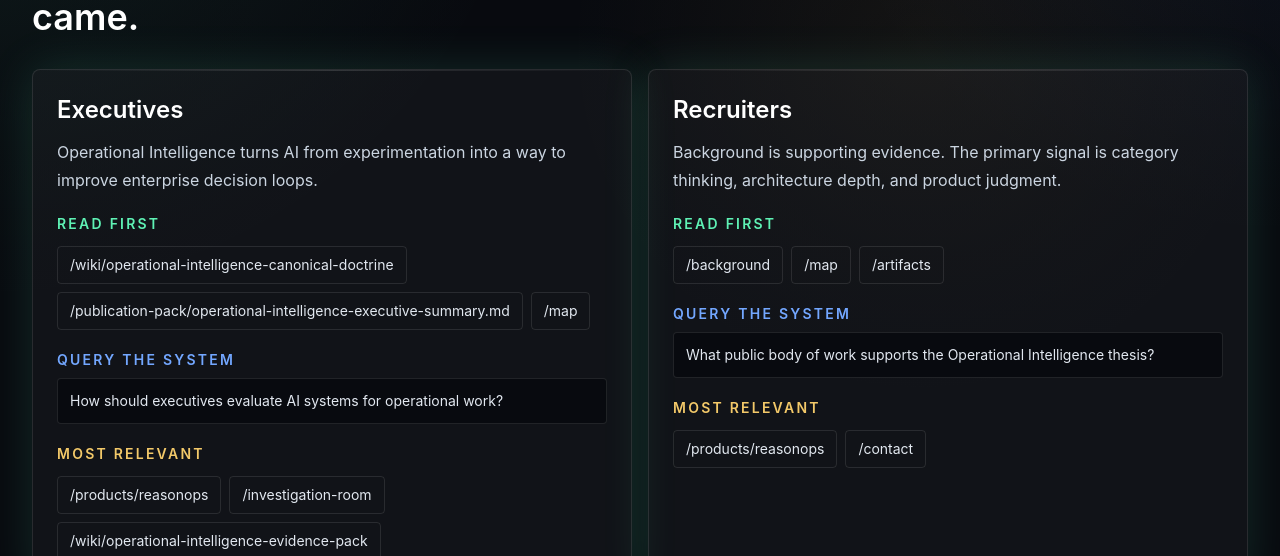
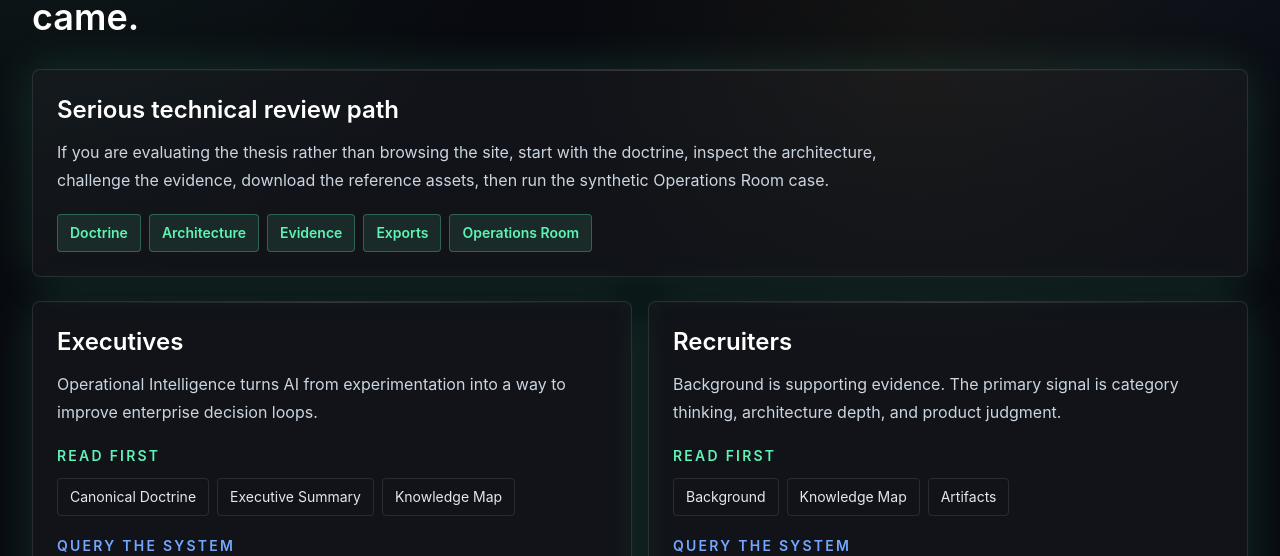
Before and after one commit to rseri17-code/seri-ai, a Next.js app: page /start-here in a window 1280 px wide. Shown: the part 244-800 px from the top of the page. Built offline with nearby package versions, Linux system fonts and the light colour scheme; no server answers.

Commit message:
Refine start-here review path

```diff
--- a/app/start-here/page.tsx
+++ b/app/start-here/page.tsx
@@ -9,9 +9,58 @@
   description: "Audience-specific paths through Operational Intelligence, agentic systems, enterprise AI architecture, and evaluation work."
 };
 
+const routeLabels: Record<string, string> = {
+  "/wiki/operational-intelligence-canonical-doctrine": "Canonical Doctrine",
+  "/wiki/operational-intelligence-reference-architecture": "Reference Architecture",
+  "/wiki/operational-intelligence-evidence-pack": "Evidence Pack",
+  "/wiki/operational-intelligence-publication-pack": "Publication Pack",
+  "/publication-pack/operational-intelligence-executive-summary.md": "Executive Summary",
+  "/publication-pack/operational-intelligence-diagrams.md": "Diagram Pack",
+  "/framework": "Framework",
+  "/map": "Knowledge Map",
+  "/work": "Work Index",
+  "/background": "Background",
+  "/resume": "Resume",
+  "/artifacts": "Artifacts",
+  "/patterns": "Patterns",
+  "/manifesto": "Manifesto",
+  "/products/reasonops": "ReasonOps",
+  "/investigation-room": "Operations Room",
+  "/evals": "Trust Evals",
+  "/radar": "Radar",
+  "/now": "Now",
+  "/contact": "Contact"
+};
+
+const reviewSpine = [
+  ["/wiki/operational-intelligence-canonical-doctrine", "Doctrine"],
+  ["/wiki/operational-intelligence-reference-architecture", "Architecture"],
+  ["/wiki/operational-intelligence-evidence-pack", "Evidence"],
+  ["/wiki/operational-intelligence-publication-pack", "Exports"],
+  ["/investigation-room", "Operations Room"]
+] as const;
+
+function labelFor(href: string) {
+  return routeLabels[href] ?? href.replace(/^\//, "").replace(/-/g, " ");
+}
+
 export default function StartHerePage() {
   return (
     <Section eyebrow="Start here" title="Choose the path that matches why you came." level="h1">
+      <Card className="mb-6 border-mint/25 bg-mint/[0.04]">
+        <h2 className="text-2xl font-semibold text-white">Serious technical review path</h2>
+        <p className="mt-3 max-w-4xl leading-7 text-slate-300">
+          If you are evaluating the thesis rather than browsing the site, start with the doctrine, inspect the architecture,
+          challenge the evidence, download the reference assets, then run the synthetic Operations Room case.
+        </p>
+        <div className="mt-5 flex flex-wrap gap-2">
+          {reviewSpine.map(([href, label]) => (
+            <Link key={href} href={href} className="rounded border border-mint/30 bg-mint/10 px-3 py-2 text-sm font-semibold text-mint hover:border-mint/60">
+              {label}
+            </Link>
+          ))}
+        </div>
+      </Card>
       <div className="grid gap-4 lg:grid-cols-2">
         {startHerePaths.map((path) => (
           <Card key={path.audience}>
@@ -21,7 +70,7 @@
             <div className="mt-3 flex flex-wrap gap-2">
               {path.readFirst.map((href) => (
                 <Link key={href} href={href} className="rounded border border-white/10 px-3 py-2 text-sm text-slate-200 hover:border-mint/40">
-                  {href}
+                  {labelFor(href)}
                 </Link>
               ))}
             </div>
@@ -31,7 +80,7 @@
             <div className="mt-3 flex flex-wrap gap-2">
               {path.matters.map((href) => (
                 <Link key={href} href={href} className="rounded border border-white/10 px-3 py-2 text-sm text-slate-200 hover:border-amber/40">
-                  {href}
+                  {labelFor(href)}
                 </Link>
               ))}
             </div>
--- a/public/eval-report.json
+++ b/public/eval-report.json
@@ -679,7 +679,7 @@
     "The knowledge base intentionally excludes confidential implementation details, so some questions will be refused or marked uncovered.",
     "Richer answer scoring should add model-judged qualitative grading once production AI keys are configured."
   ],
-  "generatedAt": "2026-07-26T00:17:37.550Z",
+  "generatedAt": "2026-07-26T00:20:41.798Z",
   "fixtureCount": 62,
   "passingFixtures": 62
 }
```
Also changed, not shown: scripts/validate-content-coherence.mjs (+16 -0 lines).
